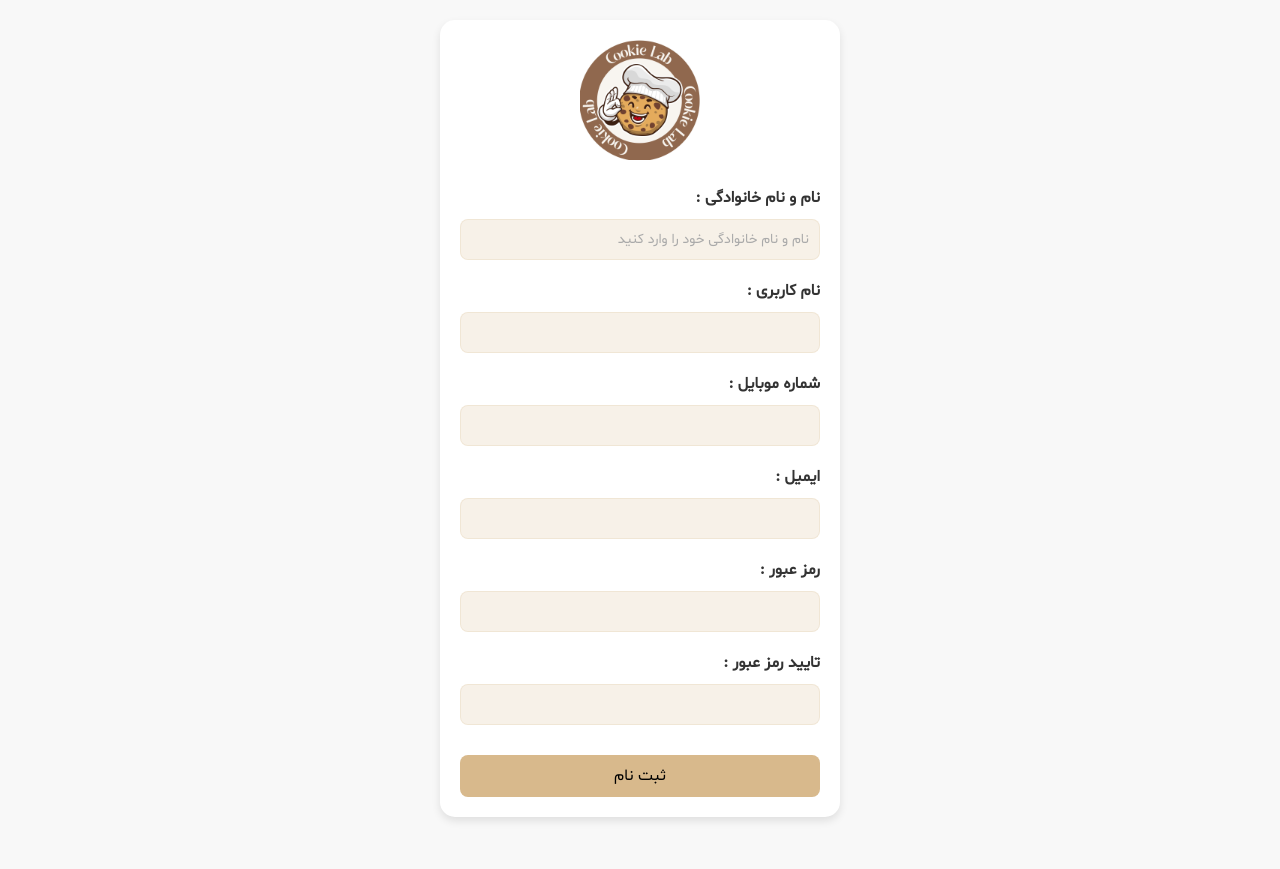
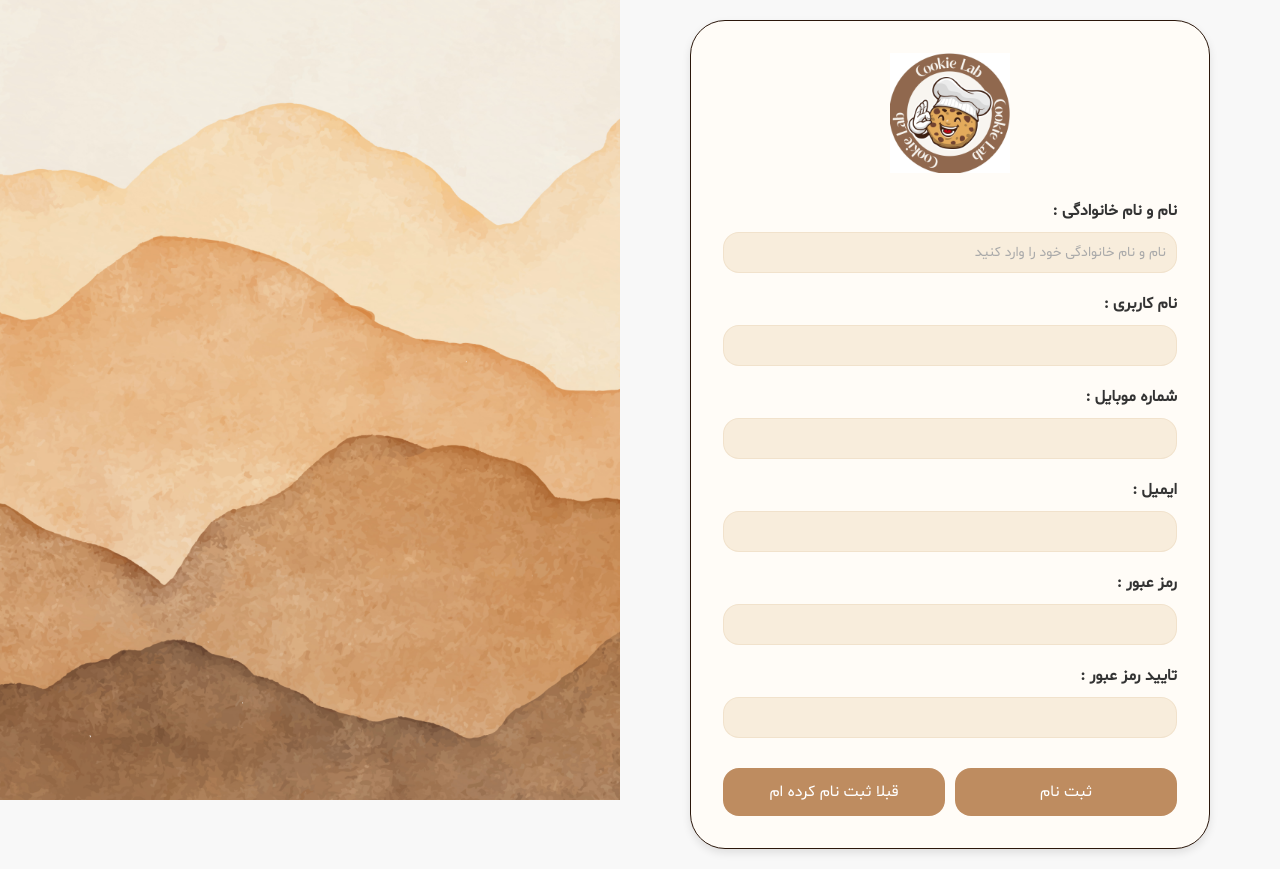
Before and after one commit to thesheox/cookie_shop_project, a Django app: page /signup/ in a window 1280 px wide. Before the commit the page ends 821 px from the top, so only its background shows below. Run offline with Django 4.2, Linux system fonts and the light colour scheme.

Commit message:
signup forntend eddited

```diff
--- a/shop/templates/shop/signup.html
+++ b/shop/templates/shop/signup.html
@@ -9,13 +9,19 @@
 </head>
 <body>
 <div class="container">
+    <!-- Photo Section -->
+    <div class="photo-section">
+        <!-- You can add any content or image here -->
+    </div>
+
+    <!-- Card Section -->
+    <div class="card-section">
         <div class="card">
             <div class="logo">
                 <a href="{% url 'home' %}" target="_blank">
                     <img src="{% static 'Pictures/logo.jpg' %}" alt="Cookie Lab Logo">
                 </a>
             </div>
-
 
             <form method="post">
                 {% csrf_token %}
@@ -40,15 +46,14 @@
 
                 <div class="button-group">
                  <button type="submit" class="login-btn">ثبت نام</button>
+                 <a href="{% url 'signup' %}" class="signup-btn">قبلا ثبت نام کرده ام</a>
             </div>
             </form>
 
             {% if error %}
                 <p style="color: red;">{{ error }}</p>
             {% endif %}
-
-
-
+        </div>
     </div>
 </div>
 </body>
--- a/statics/Signup.css
+++ b/statics/Signup.css
@@ -18,28 +18,49 @@
 body {
     font-family: 'Arial', sans-serif;
     display: flex;
-    justify-content: center;
-    align-items: center;
     min-height: 100vh;
     background-color: #f8f8f8;
     direction: rtl;
+    margin: 0;
+    direction: ltr;
 }
 
 .container {
-    display: grid;
-    place-items: center;
+    display: flex;
     width: 100%;
+
+}
+
+.photo-section {
+    flex: 1; /* Take up half of the screen */
+    background-image: url('Pictures/back.png'); /* Replace with your photo URL */
+    background-size: cover;
+    background-position: center;
+    height: 100vh; /* Full height */
+}
+
+.card-section {
+    flex: 1; /* Take up the other half of the screen */
+    display: flex;
+    justify-content: center;
+    align-items: center;
     padding: 20px;
+    direction: rtl;
 }
 
 .card {
+    margin-left: 50px;
+    margin-right: 50px;
     background: #fff;
     width: 100%;
-    max-width: 400px;
+    max-width: 619px;
     border-radius: 15px;
-    padding: 20px;
+    padding: 32px;
     box-shadow: 0px 4px 8px rgba(0, 0, 0, 0.1);
     text-align: center;
+    border-radius: 35px;
+border: 1px solid #2B170B;
+background: #FFFCF7;
 }
 
 .logo img {
@@ -62,11 +83,11 @@ form input {
     padding: 10px;
     margin-bottom: 20px;
     border: 1px solid #D8B98C33;
-    border-radius: 8px;
+    border-radius: 16px;
+background: rgba(242, 221, 194, 0.50);
     font-size: 14px;
     color: #555;
-    background-color: rgba(216, 185, 140, 0.20);
-;
+
 }
 
 form input::placeholder {
@@ -77,6 +98,7 @@ form input::placeholder {
     display: flex;
     gap: 10px;
     justify-content: space-between;
+
 }
 
 button {
@@ -86,22 +108,54 @@ button {
     border: none;
     border-radius: 8px;
     cursor: pointer;
+    color: white;
 }
 
 .signup-btn {
-    background-color: #D8B98C;
-    color: #000000;
+display: flex;
+height: 48px;
+padding: 8px 24px;
+flex-direction: column;
+justify-content: center;
+align-items: center;
+flex: 1 0 0;
+    border-radius: 16px;
+background:  #BE8C60;
+    text-decoration:none;
+    color: white;
+
 }
 
+.signup-btn:hover {
+    background-color: #C0A178; /* Darker shade for hover effect */
+    color: #000000; /* Keep the text black on hover */
+}
+
+
+
+
+
+
 .login-btn {
-    background-color: #D8B98C;
-    color: #000000;
+display: flex;
+height: 48px;
+padding: 8px 24px;
+flex-direction: column;
+justify-content: center;
+align-items: center;
+flex: 1 0 0;
+    border-radius: 16px;
+background:  #BE8C60;
 }
+.login-btn:hover {
+    background-color: #C0A178; /* Darker shade for hover effect */
+    color: #000000; /* Keep the text black on hover */
+}
+
 
 button:hover {
     opacity: 0.9;
 }
-
 #confirm-password {
     margin-bottom: 30px; /* Add space below the Confirm Password field */
 }
@@ -112,4 +166,18 @@ button:hover {
         width: 90%;
         padding: 15px;
     }
+
+    .container {
+        flex-direction: column; /* Stack photo and card vertically on small screens */
+        height: 100%; /* Ensure the container takes full height */
+    }
+
+    .photo-section {
+        height: 50vh; /* Adjust photo section height for smaller screens */
+        order: 1; /* Keep photo section first, above the card */
+    }
+
+    .card-section {
+        order: 2; /* Ensure the card section stays after the photo section */
+    }
 }
```
Lines whose indentation alone changed are shown as unchanged.
